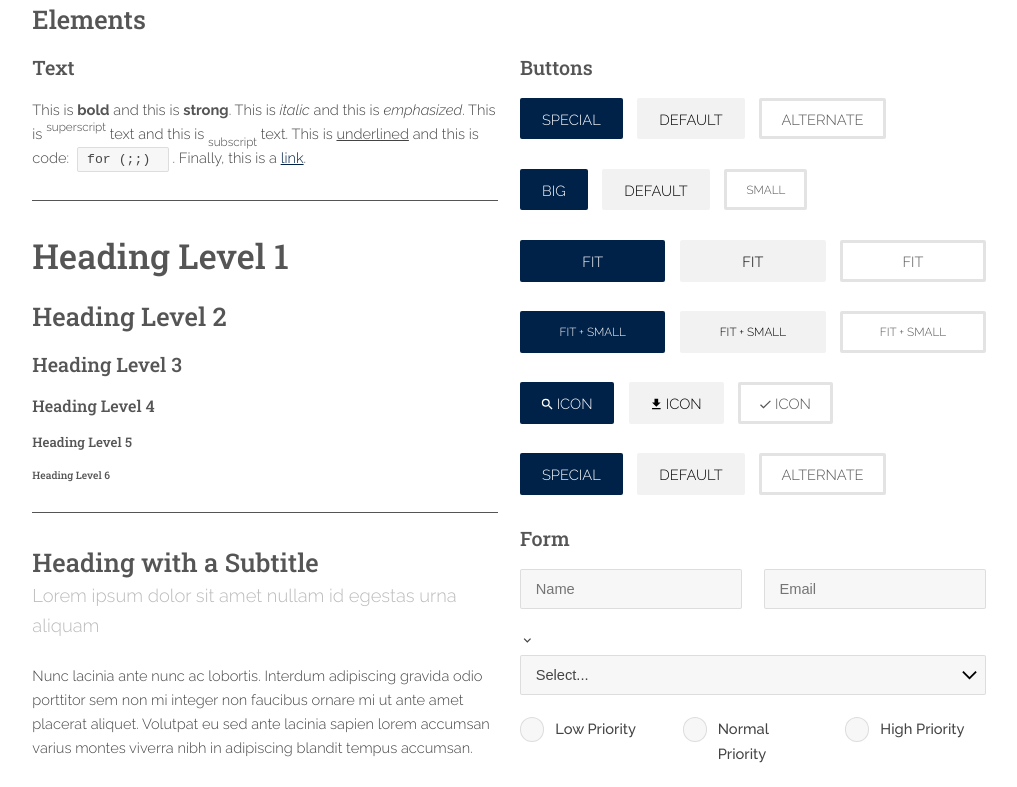
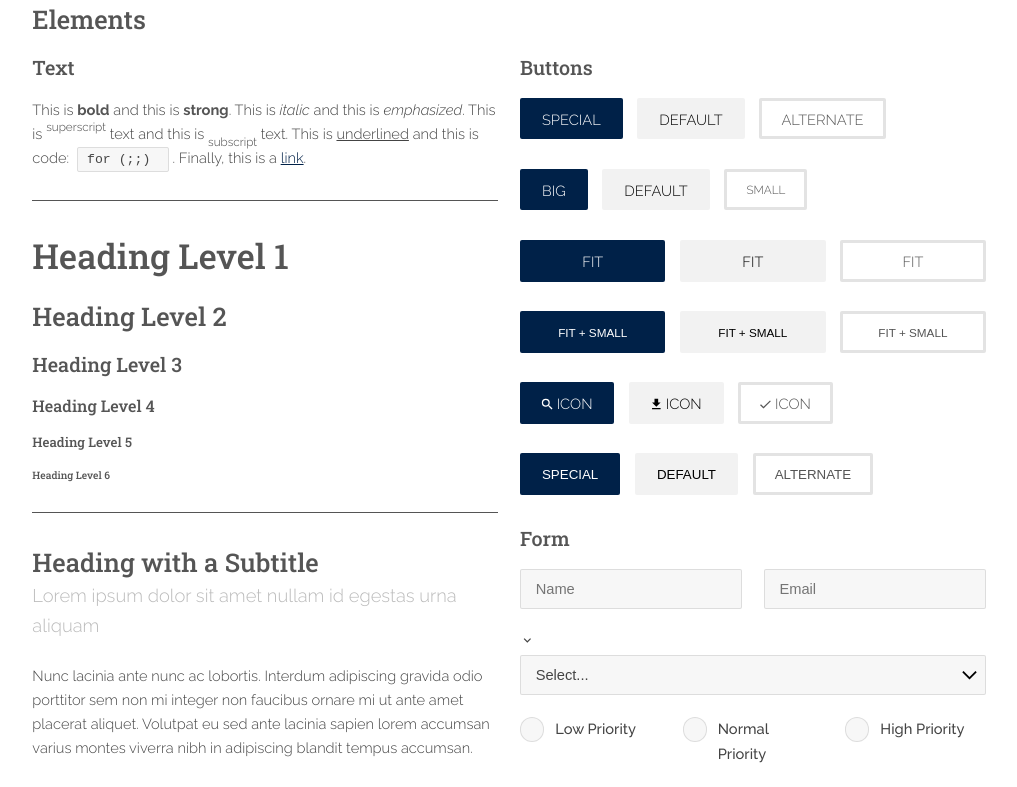
Before and after one commit to TheLexoPlexx/nextjs-boilerplate, a Next.js app: page /elements in a window 1280 px wide. Shown: the top 787 px of the page, without its empty margins (131-1148 px from the left). Built offline with nearby package versions, Linux system fonts and the light colour scheme.

Commit message:
Small change to elements-page

```diff
--- a/pages/elements.tsx
+++ b/pages/elements.tsx
@@ -211,9 +211,9 @@ const Home: NextPage = () => {
                 <li><a href="#" className="button alt fit">Fit</a></li>
               </ul>
               <ul className="actions fit small">
-                <li><a href="#" className="button special fit small">Fit + Small</a></li>
-                <li><a href="#" className="button fit small">Fit + Small</a></li>
-                <li><a href="#" className="button alt fit small">Fit + Small</a></li>
+                <li><button className="button special fit small">Fit + Small</button></li>
+                <li><button className="button fit small">Fit + Small</button></li>
+                <li><button className="button alt fit small">Fit + Small</button></li>
               </ul>
               <ul className="actions">
                 <li><a href="#" className="button special icon"><MdSearch />Icon</a></li>
@@ -221,9 +221,9 @@ const Home: NextPage = () => {
                 <li><a href="#" className="button alt icon"><MdCheck />Icon</a></li>
               </ul>
               <ul className="actions">
-                <li><span className="button special disabled">Special</span></li>
-                <li><span className="button disabled">Default</span></li>
-                <li><span className="button alt disabled">Alternate</span></li>
+                <li><button className="special disabled">Special</button></li>
+                <li><button className="button disabled">Default</button></li>
+                <li><button className="button alt disabled">Alternate</button></li>
               </ul>
 
               <h3>Form</h3>
```
